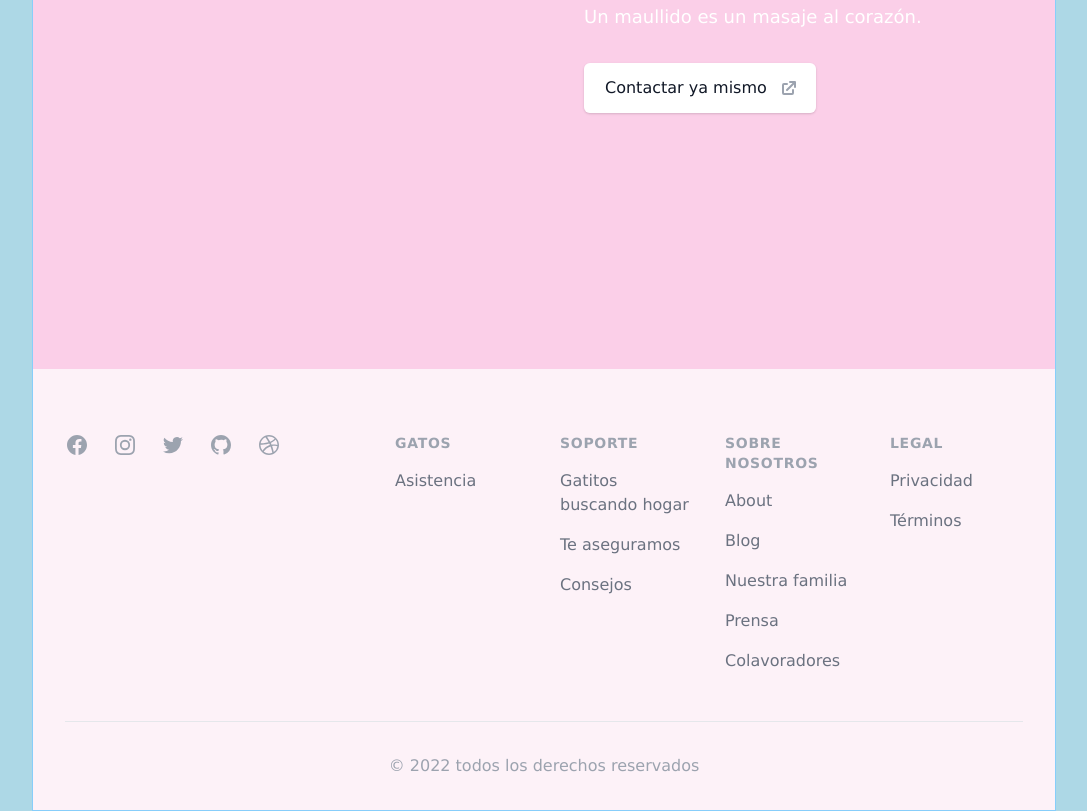
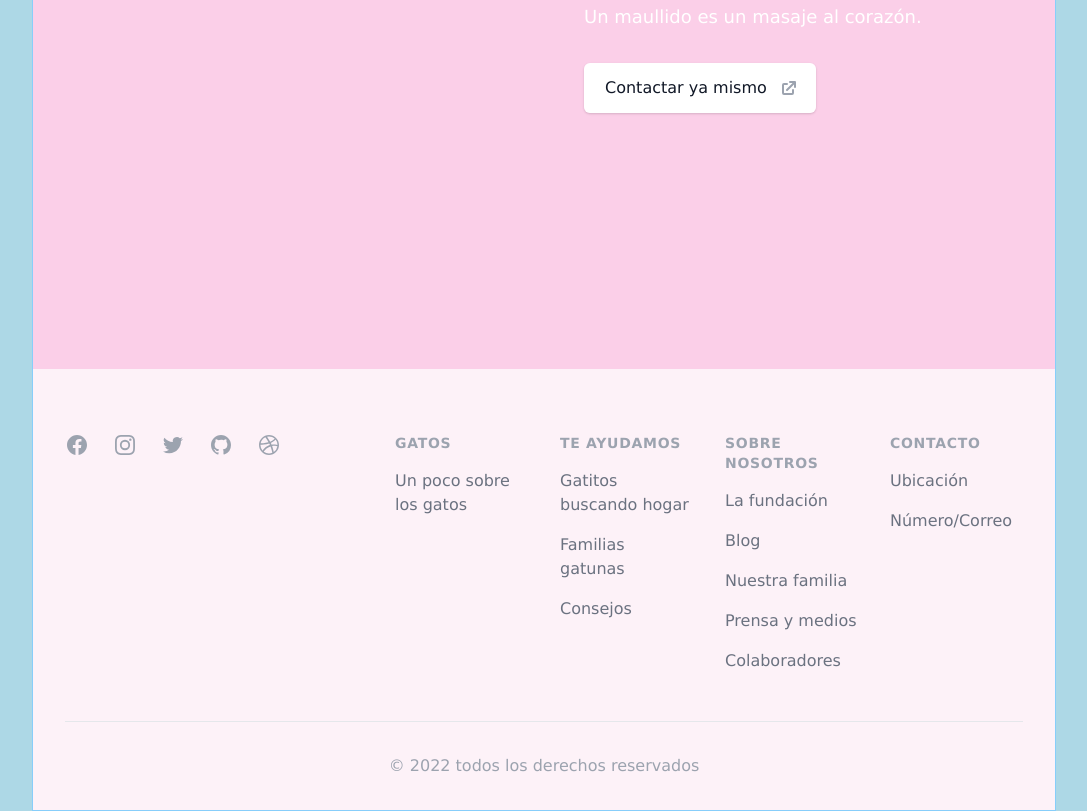
Before and after one commit to Feerayalar/Proyecto-1, a plain HTML site: page index.html in a window 1280 px wide. Shown: the part 2301-3112 px from the top of the page, without its empty margins (96-1183 px from the left). Drawn offline with nearby package versions, Linux system fonts and the light colour scheme.

Commit message:
Update index.html

```diff
--- a/index.html
+++ b/index.html
@@ -309,14 +309,14 @@ footer{
                   <ul class="mt-4 space-y-4">
                     <li>
                       <a href="#" class="text-base text-gray-500 hover:text-gray-900">
-                        Asistencia
+                        Un poco sobre los gatos
                       </a>
                     </li>
                   </ul>
                 </div>
                 <div class="mt-12 md:mt-0">
                   <h3 class="text-sm font-semibold text-gray-400 tracking-wider uppercase">
-                    Soporte
+                    Te ayudamos
                   </h3>
                   <ul class="mt-4 space-y-4">
                     <li>
@@ -327,7 +327,7 @@ footer{
 
                     <li>
                       <a href="#" class="text-base text-gray-500 hover:text-gray-900">
-                        Te aseguramos
+                        Familias gatunas
                       </a>
                     </li>
 
@@ -348,7 +348,7 @@ footer{
                   <ul class="mt-4 space-y-4">
                     <li>
                       <a href="#" class="text-base text-gray-500 hover:text-gray-900">
-                        About
+                        La fundación
                       </a>
                     </li>
 
@@ -366,32 +366,32 @@ footer{
 
                     <li>
                       <a href="#" class="text-base text-gray-500 hover:text-gray-900">
-                        Prensa
+                        Prensa y medios
                       </a>
                     </li>
 
                     <li>
                       <a href="#" class="text-base text-gray-500 hover:text-gray-900">
-                        Colavoradores
+                        Colaboradores
                       </a>
                     </li>
                   </ul>
                 </div>
                 <div class="mt-12 md:mt-0">
                   <h3 class="text-sm font-semibold text-gray-400 tracking-wider uppercase">
-                    Legal
+                    Contacto
                   </h3>
                   <ul class="mt-4 space-y-4">
 
                     <li>
                       <a href="#" class="text-base text-gray-500 hover:text-gray-900">
-                        Privacidad
+                        Ubicación
                       </a>
                     </li>
 
                     <li>
                       <a href="#" class="text-base text-gray-500 hover:text-gray-900">
-                        Términos
+                        Número/Correo
                       </a>
                     </li>
                   </ul>
```
